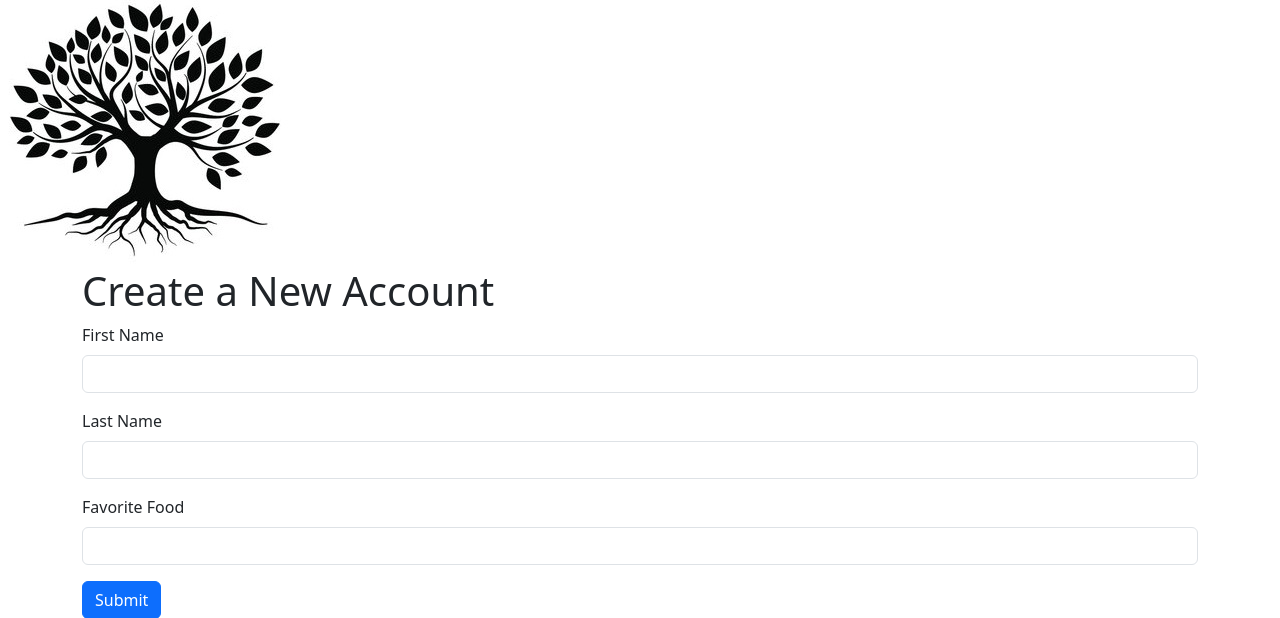
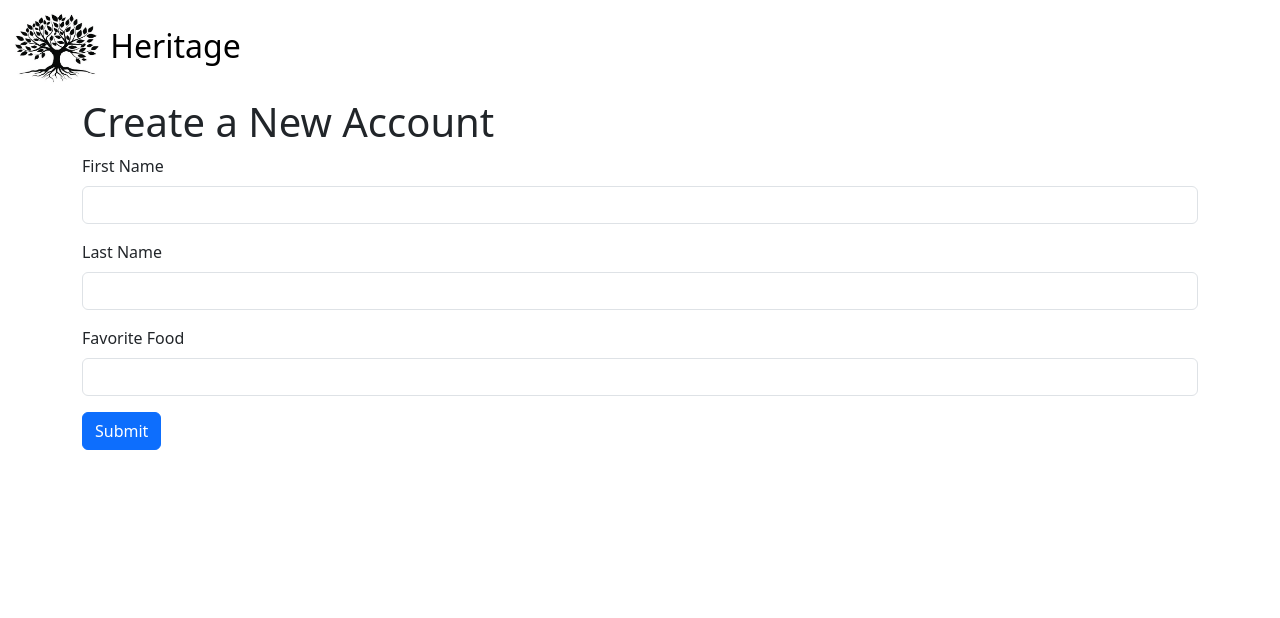
Before and after one commit to HarshalNallapareddy/heritage-project, a Python web app: template templates/signup.html in a window 1280 px wide. Shown: the top 618 px of the page. Run offline with Jinja, Linux system fonts and the light colour scheme; the template is opened without the code that fills it, so the values that code supplies are empty.

Commit message:
signup stuff

```diff
--- a/templates/signup.html
+++ b/templates/signup.html
@@ -13,7 +13,14 @@
 
 <body>
     <header>
-        <img src="tree_logo.jpg">
+        <nav class="navbar navbar-light bg-white">
+            <div class="container-fluid">
+              <a class="navbar-brand" href="#" style="font-size: 32px;">
+                <img src="tree_logo.jpg" alt="Heritage Logo" width="90" height="72" class="d-inline-block align-text-center">
+                Heritage
+              </a>
+            </div>
+          </nav>
     </header>
     <main class="container">
         <h1>Create a New Account</h1>
```
